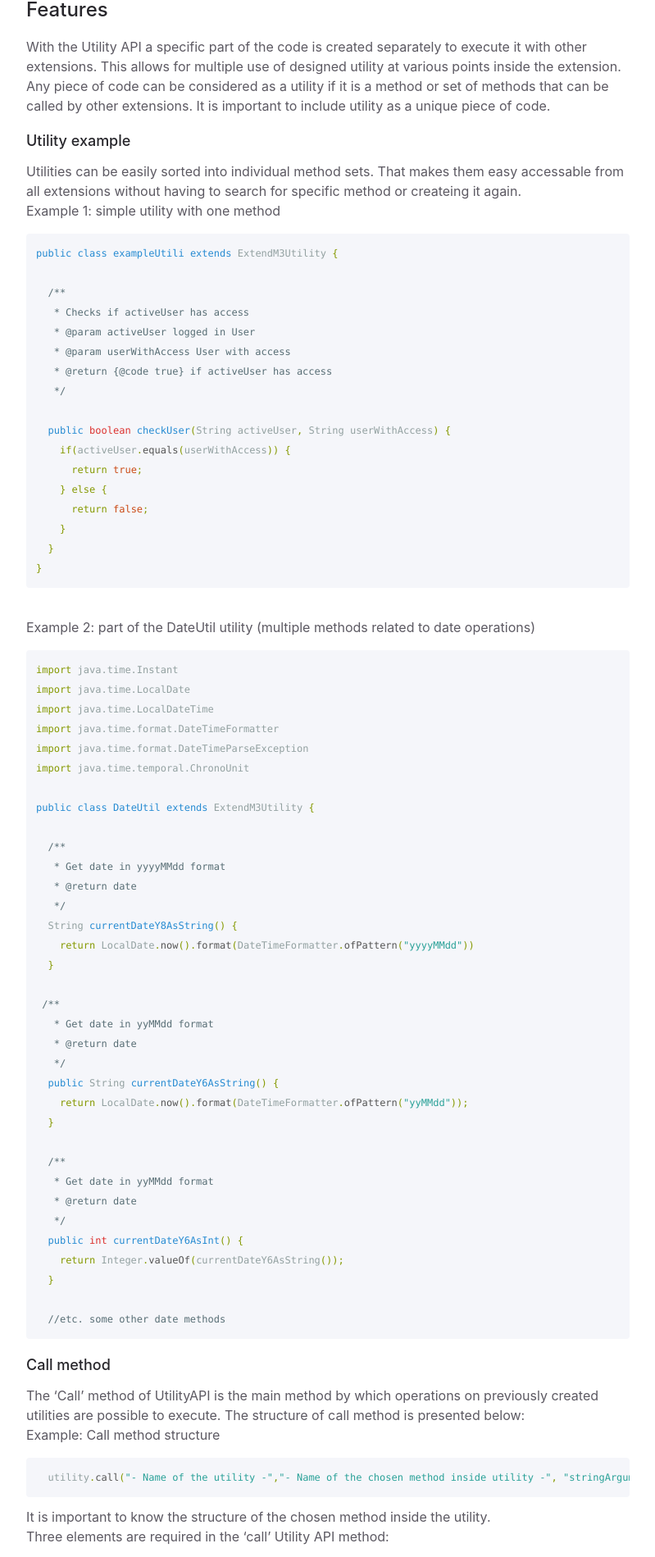
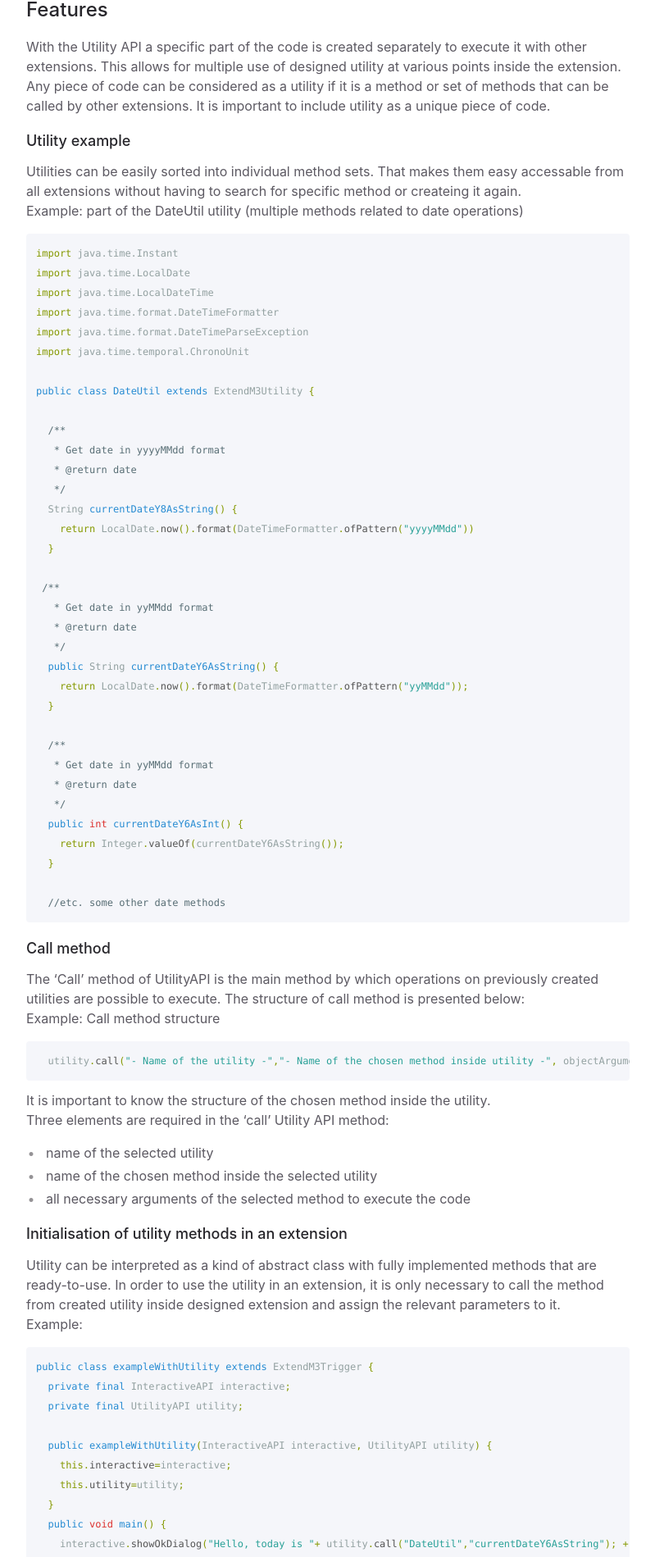
Before and after one commit to infor-cloud/xtendm3, a Jekyll site: the page built from docs/documentation/api-specification/utility-api.md, in a window 1280 px wide. Shown: the part 838-2737 px from the top of the page at 82% size, without its empty margins (372-1171 px from the left). Built offline with Jekyll 4.4.1, drawn with Linux system fonts in a browser that asks for light colours.

Commit message:
M3EXT-171
- Utility examples are changed into one utility from dateUtil
- syntax of call method is corrected

````diff
--- a/docs/documentation/api-specification/utility-api.md
+++ b/docs/documentation/api-specification/utility-api.md
@@ -34,29 +34,7 @@ With the Utility API a specific part of the code is created separately to execut
 ### Utility example
 Utilities can be easily sorted into individual method sets. That makes them easy accessable from all extensions without having to search for specific method or createing it again.
 <br>
-Example 1: simple utility with one method
-
-```groovy
-public class exampleUtili extends ExtendM3Utility {
-
-  /**
-   * Checks if activeUser has access
-   * @param activeUser logged in User
-   * @param userWithAccess User with access
-   * @return {@code true} if activeUser has access
-   */
-
-  public boolean checkUser(String activeUser, String userWithAccess) {
-    if(activeUser.equals(userWithAccess)) {
-      return true;
-    } else {
-      return false;
-    }
-  }
-}
-```
-<br>
-Example 2: part of the DateUtil utility (multiple methods related to date operations)
+Example: part of the DateUtil utility (multiple methods related to date operations)
 
 ```groovy
 import java.time.Instant
@@ -101,7 +79,7 @@ The 'Call' method of UtilityAPI is the main method by which operations on previo
 Example: Call method structure
 
 ```groovy
-  utility.call("- Name of the utility -","- Name of the chosen method inside utility -", "stringArgument", IntArgument, ... other arguments depending on the selected method ...);
+  utility.call("- Name of the utility -","- Name of the chosen method inside utility -", objectArgument, ... other arguments depending on the selected method ...);
 ```
 
 It is important to know the structure of the chosen method inside the utility.<br>
````
